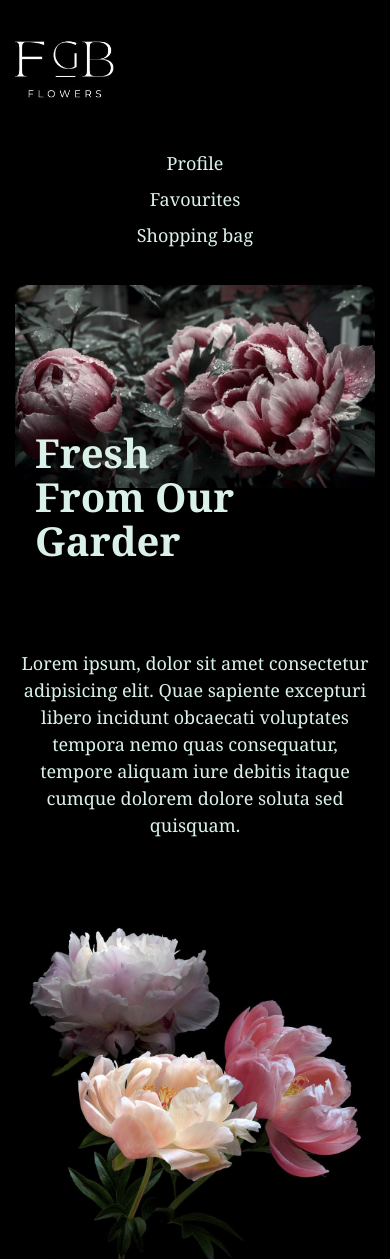
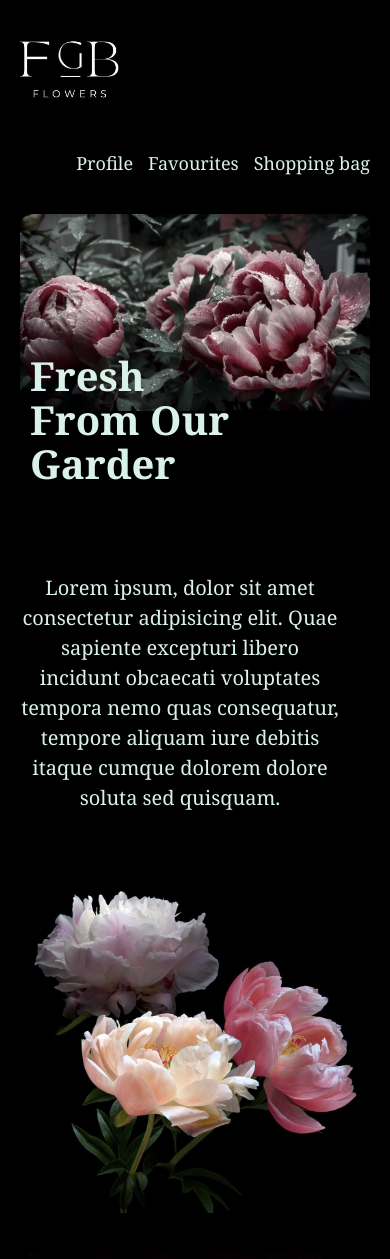
Before and after one commit to KarinaKit/Businesscard, a plain HTML site: page index.html in a window 390 px wide. Shown: the top 1259 px of the page. Drawn offline with Linux system fonts and the light colour scheme.

Commit message:
pictures in the list

```diff
--- a/css/style.css
+++ b/css/style.css
@@ -139,45 +139,36 @@ body {
 /* ================= ADAPTIVE (MOBILE) ================= */
 
 @media (max-width: 768px) {
-.main-content {
-    padding: 0 15px;
+.header-list-item {
+    flex-direction: column; /* Логотип и меню друг под другом */
+    gap: 20px;
 }
-
-.header-list-item {
-    flex-direction: column;
-    gap: 20px;
-    text-align: center;
+.header-link-list {
+    gap: 15px;
+    padding-left: 0;
 }
-
-.header-link-list {
-    flex-direction: column;
-    gap: 15px;
+.title {
+    font-size: 40px; /* Уменьшаем шрифт на телефоне */
+    margin-top: -60px; /* Чтобы не перекрывало всё фото */
+    margin-left: 10px;
 }
-
-.title {
-    font-size: 40px;
-    margin-top: -60px;
-    margin-left: 20px;
-}
-
 .footer {
-    flex-direction: column;
+    flex-direction: column; /* Всё в одну колонку */
     align-items: center;
 }
-
 .text-desc {
-    font-size: 18px;
+    font-size: 20px;
     text-align: center;
-    margin-right: 0;
+    max-width: 100%;
 }
-
-.footer-img,
+/* СБРОС РАЗМЕРОВ КАРТИНОК: именно это фиксит ширину сайта */
+.footer img,
 .footer-pic,
 .footer-picture,
+.footer-img,
 .footer-image-pic {
-    width: 100% !important;
-    height: auto !important;
-    margin-right: 0 !important;
-    margin-top: 20px !important;
+    width: 100% !important; /* На весь экран телефона */
+    height: auto !important; /* Чтобы не сплющило */
+    margin: 10px 0 !important; /* Убираем боковые отступы */
     }
 }
```
